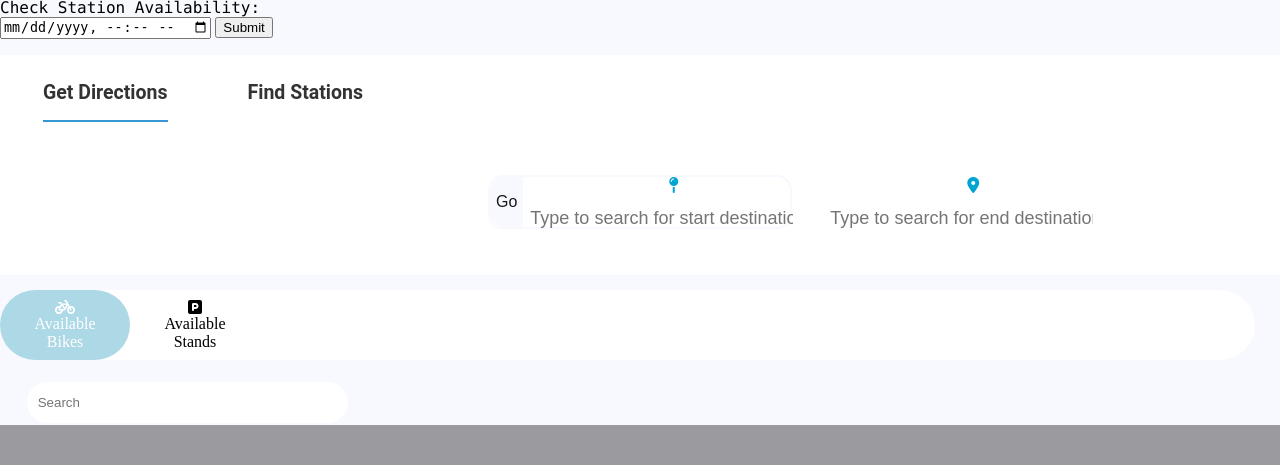
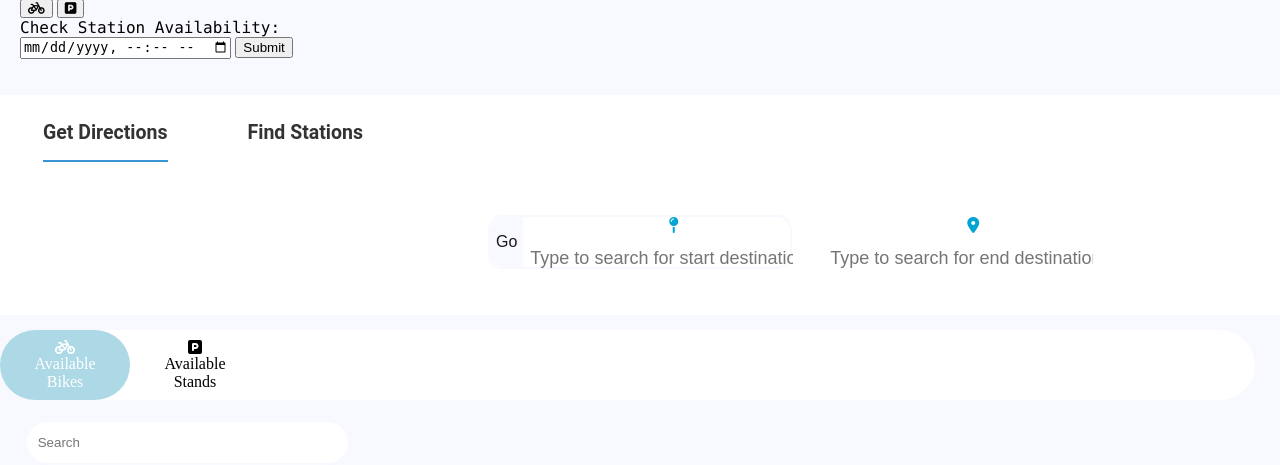
Before and after one commit to JosephTummon/DublinBike, a Flask app: page / in a window 1280 px wide. Shown: the part 766-1231 px from the top of the page. Before the commit the page ends 1191 px from the top, so only its background shows below. Run offline with Flask 3, Linux system fonts and the light colour scheme; data that the repository does not hold is empty; parts of the project's set-up code (start-up, migrations or seed data) failed here and were passed over; some libraries are stand-ins or nearby versions.

Commit message:
Added Sidebar

```diff
--- a/static/index.js
+++ b/static/index.js
@@ -749,6 +749,7 @@
     b1.style.color = "black";
     b1.style.zIndex = "100";
   })
+}
 
 function drawChart(number) {
   const loadingDiv = document.getElementById("loading");
@@ -805,8 +806,6 @@
       document.getElementById("displayPrediction").innerHTML = "Number of available bikes: " + data[dayOfWeek][hour];
       console.log(data[dayOfWeek][hour]);
     });
-  }
-
 }
 
 function attachInstructionText(stepDisplay, marker, text, map) {
--- a/templates/index.html
+++ b/templates/index.html
@@ -25,7 +25,31 @@
         </div>
         <div id="weather-info"></div>
     </header>
+
+    <!-- Side Bar-->
+  <div id="mySidebar" class="sidebar">
+    <a href="javascript:void(0)" class="closebtn" onclick="closeNav()">&times;</a>
+    <div id="chartContainer">
+      <div id="stationTitle"></div>
+      <div id="PredictiveChart">
+      </div>
+    </div>
+    <div id="loading">
+      <img src="static/Loading.gif" alt="Loading...">
+    </div>
+
+    <div id="Model">
+      <label id="modelTitle" for="availabletime">Check Station Availability:</label>
+      <form>
+        <input type="datetime-local" id="availabletime" name="availabletime">
+        <input type="submit">
+      </form>
+    </div>
+    <div id="displayPrediction"></div>
+  </div>
+
     <!--Map-->
+    <div id="main">
     <div id="map">
     </div>
     <div id = "location-buttons">
@@ -100,8 +124,10 @@
       </div>
     </div>
     </div>
+  </div>
     <!--End of swapping nums code-->
     <input id="pac-input"class="search"type="text"placeholder=" Search">
+    </body>
     <script
       src="https://maps.googleapis.com/maps/api/js?key=AIzaSyDgYC8VXvS4UG9ApSUhS2v-ByddtHljFls&libraries=places&callback=initMap&v=weekly"
       defer
```
Lines whose indentation alone changed are shown as unchanged.
